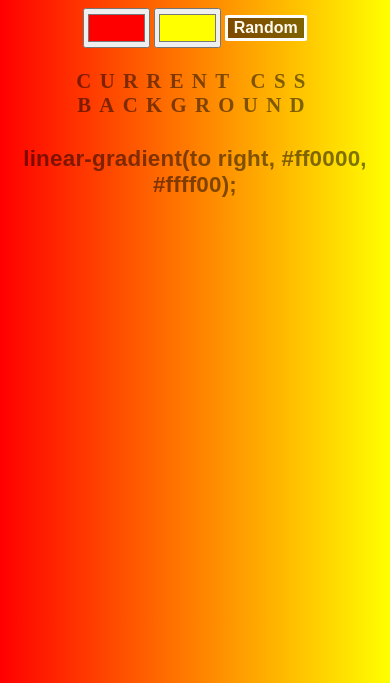
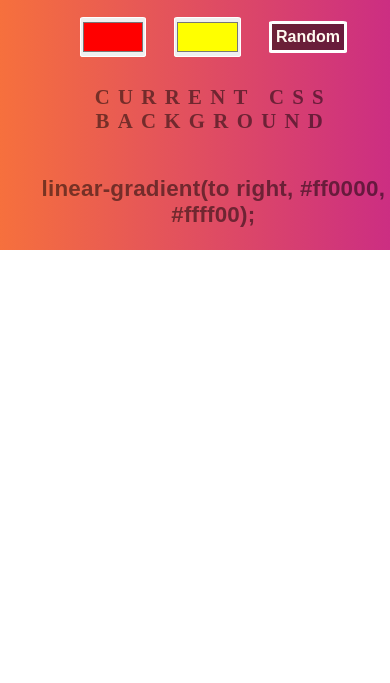
Before and after one commit to alexmonteil/background-generator, a website: page index.html in a window 390 px wide. Shown: the part 161-844 px from the top of the page. Drawn offline with Linux system fonts and the light colour scheme.

Commit message:
fixed responsiveness

```diff
--- a/index.html
+++ b/index.html
@@ -11,9 +11,11 @@
 </head>
 <body>
     <h1>Background Generator</h1>
-    <input type="color" name="color1" value="#ff0000">
-    <input type="color" name="color2" value="#ffff00">
-    <button type="submit">Random</button>
+    <div class="container">
+        <input type="color" name="color1" value="#ff0000">
+        <input type="color" name="color2" value="#ffff00">
+        <button type="submit">Random</button>
+    </div>
     <h2>Current CSS Background</h2>
     <h3></h3>
     <script type="text/javascript" src="script.js"></script>
--- a/script.js
+++ b/script.js
@@ -8,7 +8,7 @@ const color2 = document.querySelectorAll('input')[1];
 // Changes background gradient to selected colors & displays CSS property on screen
 const changeBackground = () => {
     body.style.background = 'linear-gradient(to right, ' + color1.value + ', '  + color2.value + ')';
-    css.textContent = 'linear-gradient(to right, ' + color1.value + ', ' + color2.value + ')';
+    css.textContent = 'linear-gradient(to right, ' + color1.value + ', ' + color2.value + ');';
 }
 
 // Generates random colors and changes background gradient to those
--- a/style.css
+++ b/style.css
@@ -1,7 +1,14 @@
+* {
+    margin: 0;
+    padding: 0;
+    box-sizing: border-box;
+}
+
 body {
 
     display: flex;
-    flex-flow: row wrap;
+    flex-wrap: wrap;
+    flex-direction: column;
     justify-content: center;
     align-items: center;
 	font: 'Raleway', sans-serif;
@@ -9,8 +16,11 @@ body {
     text-align: center;
     text-transform: uppercase;
     letter-spacing: .5em;
-    top: 15%;
-	background: linear-gradient(to right, red , yellow); /* Standard syntax */
+	background: linear-gradient(to right, #f6703d , #cc2e82) no-repeat center center/cover; /* Standard syntax */
+}
+
+.container {
+    vertical-align: middle;
 }
 
 h1 {
@@ -22,8 +32,7 @@ h1 {
     text-align: center;
     text-transform: uppercase;
     letter-spacing: .5em;
-    margin-top: 2em;
-
+    margin: 2em 1em 1em 1em;
 }
 
 h2 {
@@ -31,14 +40,14 @@ h2 {
     order: 2;
     font-size: 2em;
     flex-basis: 100%;
-    margin-top: 3%;
+    margin: 1em auto;
 }
 
 h3 {
 
     order: 3;
     flex-basis: 100%;
-    margin-top: 3%;
+    margin: 1em auto;
 	font: 900 1.4em 'Raleway', sans-serif;
     color: rgba(0,0,0,.5);
     text-align: center;
@@ -51,9 +60,12 @@ input {
 
     order: 1;
     flex-basis: auto;
-    margin: 2px 2px 2px 2px;
     height: 3em;
     width: 5em;
+    margin: 0.5rem 0.5rem;
+    border-radius: 5%;
+    border: 0.5px solid white;
+    vertical-align: middle;
     cursor: pointer;
 }
 
@@ -61,16 +73,18 @@ button {
 
     order: 1;
     flex-basis: auto;
-    margin: 2px 2px 2px 2px;
+    margin: 0.5rem 0.5rem;
+    padding: 0.25rem;
     font: 700 1em 'Raleway', sans-serif;
     color: floralwhite;
     border-radius: 5%;
     border: 3px solid white;
+    vertical-align: middle;
     background-color:rgba(0,0,0,.5);
     cursor: pointer;
 }
 
-@media only screen and (max-width: 31.25em) {
+@media (max-width: 500px) {
     h1 {
         font: 600 2em 'Raleway', sans-serif;
         letter-spacing: .4em;
@@ -80,6 +94,5 @@ button {
         font-size: 1.3em;
         letter-spacing: .4em;
         margin-top: 5%;
-
-    }
+   }
 }
```
